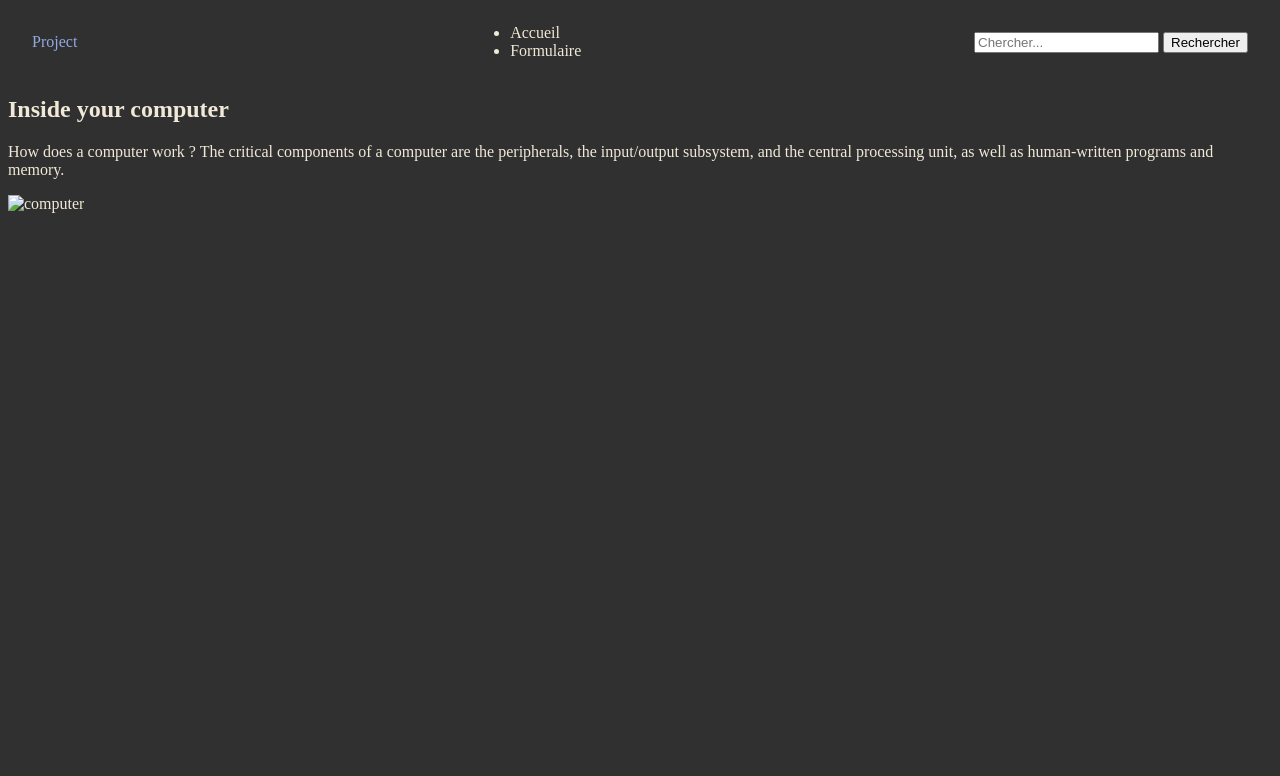
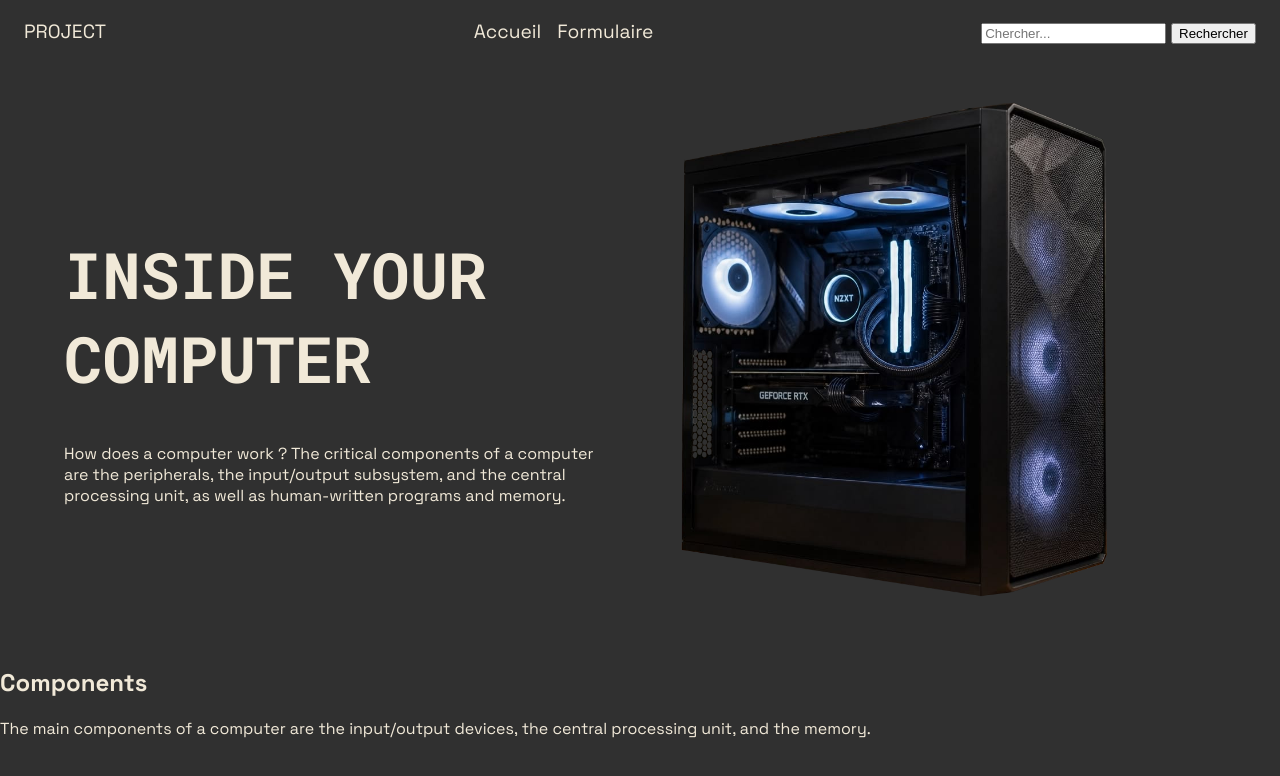
Before and after one commit to AlyciaFontealba/L2S1_front_end_project, a plain HTML site: page index.html in a window 1280 px wide. Drawn offline with Linux system fonts and the light colour scheme.

Commit message:
index + style

```diff
--- a/index.html
+++ b/index.html
@@ -9,7 +9,8 @@
     <body>
         <header class="navbar">
             <div class="navbar_container">
-                <a href="index.html" class="navbar_name" id="navbar_name"> Project </a>
+                <a href="index.html" class="navbar_name" id="navbar_name"> PROJECT </a>
+
                 <nav class="navbar_menu" id="navbar_menu">
                     <ul class="navbar_list">
                         <li><a href="index.html"> Accueil </a></li>
@@ -17,7 +18,7 @@
                     </ul>
                 </nav>
 
-                <div class="navbar_action">
+                <div class="navbar_search">
                     <form class="search_form" id="search_form" role="search">
                         <input class="search_form_input" type="search" placeholder="Chercher...">
                         <input class="search_form_submit" type="submit" value="Rechercher" />
@@ -27,15 +28,20 @@
         </header>
 
         <main>
-            <section class="main_section">
-                <div class="left_section">
-                    <h1> Inside your computer </h1>
+            <div class="main_div">
+                <div class="left_div">
+                    <h1> INSIDE YOUR COMPUTER </h1>
                     <p> How does a computer work ? The critical components of a computer are the peripherals, the input/output subsystem, and the central processing unit, as well as human-written programs and memory. </p>
                 </div>
-                <div class="right_section">
-                    <img src="images/computer.jpg" alt="computer" class="computer_image">
+
+                <div class="right_div">
+                    <img src="images/computer.png" alt="computer" class="computer_image">
                 </div>
-            </section>
+            </div>
+
+            <div class="components_div">
+                <h2> Components </h2>
+                <p> The main components of a computer are the input/output devices, the central processing unit, and the memory. </p>
         </main>
     </body>
 </html>
--- a/style.css
+++ b/style.css
@@ -1,3 +1,7 @@
+
+@import url('https://fonts.googleapis.com/css2?family=League+Spartan:wght@100..900&family=Space+Grotesk:wght@300..700&display=swap');
+@import url('https://fonts.googleapis.com/css2?family=League+Spartan:wght@100..900&family=Roboto+Mono:ital,wght@0,100..700;1,100..700&family=Space+Grotesk:wght@300..700&display=swap');
+
 html {
     scroll-behavior: smooth;
 }
@@ -5,11 +9,22 @@ html {
 body {
     background-color: #303030;
     color: #F1E9D8;
+    margin: 0;
+    font-family: 'Space Grotesk', sans-serif;
+}
+
+h1 {
+    font-family: 'Roboto Mono', monospace;
+    font-size: 4rem;
 }
 
 a {
     color: #F1E9D8;
     text-decoration: none;
+}
+
+a:hover {
+    color: #cec5b1;
 }
 
 .navbar {
@@ -18,6 +33,8 @@ a {
     z-index: 1000;
     display: flex;
     align-items: center;
+    background-color: #303030;
+    font-size: 1.2rem;
 }
 
 .navbar_container {
@@ -30,10 +47,39 @@ a {
     gap: 1rem;
 }
 
-#navbar_name {
-    color: #93A9E2;
+.navbar_list {
+    list-style: none;
+    display: flex;
+    align-items: center;
+    gap: 1rem;
 }
 
-.navbar_list {
-    text-decoration: none;
+.main_div {
+    display: flex;
+    justify-content: space-between;
+    align-items: center;
+    padding: 2rem 4rem;
+    gap: 5rem;
 }
+
+.left_div, .right_div {
+    flex: 1 1 0;
+    min-width: 0;
+}
+
+.computer_image {
+    max-width: 80%;
+    height: auto;
+}
+
+
+@media (max-width: 768px) {
+    .main_div {
+        flex-direction: column;
+        padding: 2rem;
+    }
+
+    .computer_image {
+        max-width: 100%;
+    }
+}
```
Also changed, not shown: images/computer.png (added).
